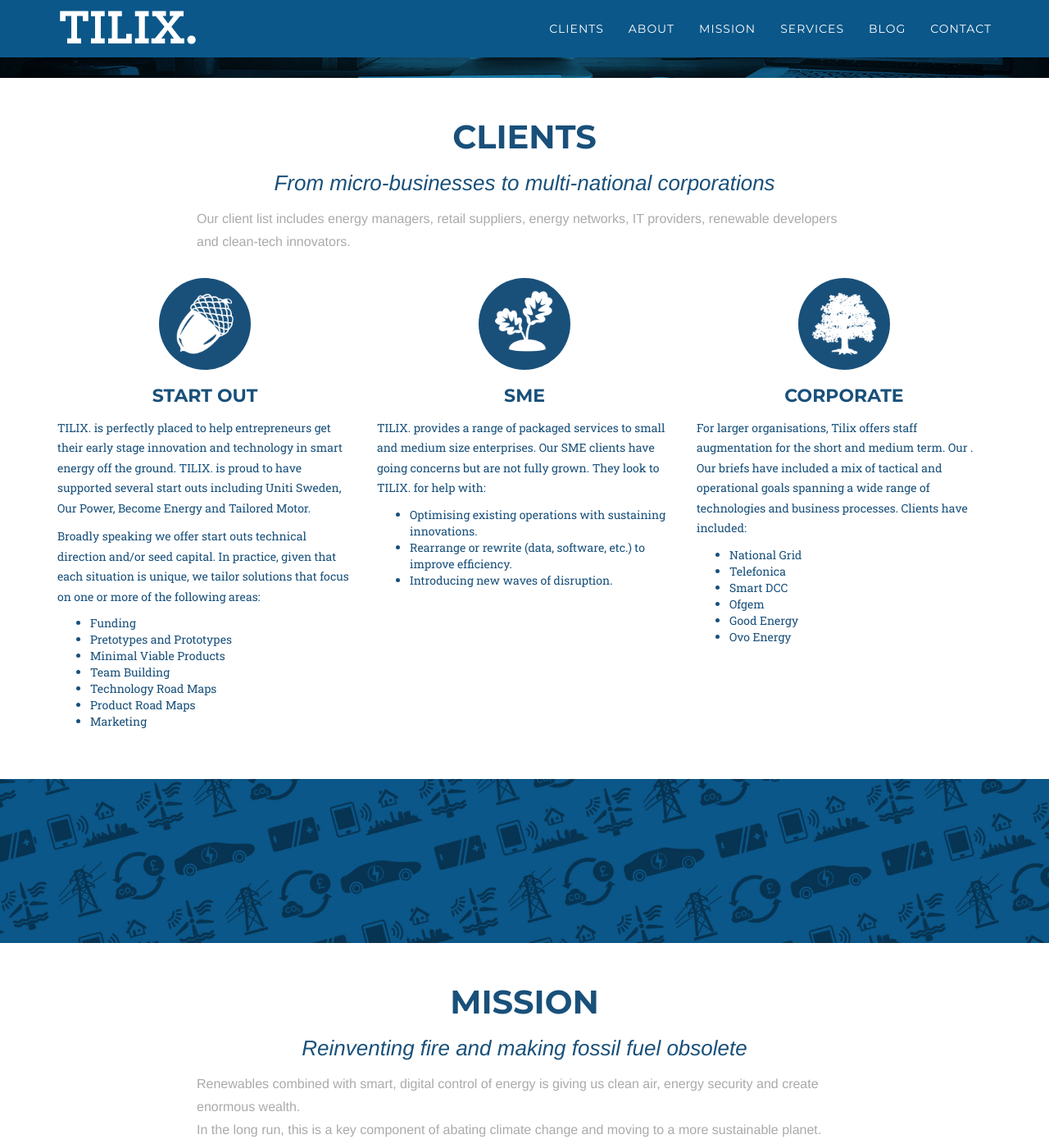
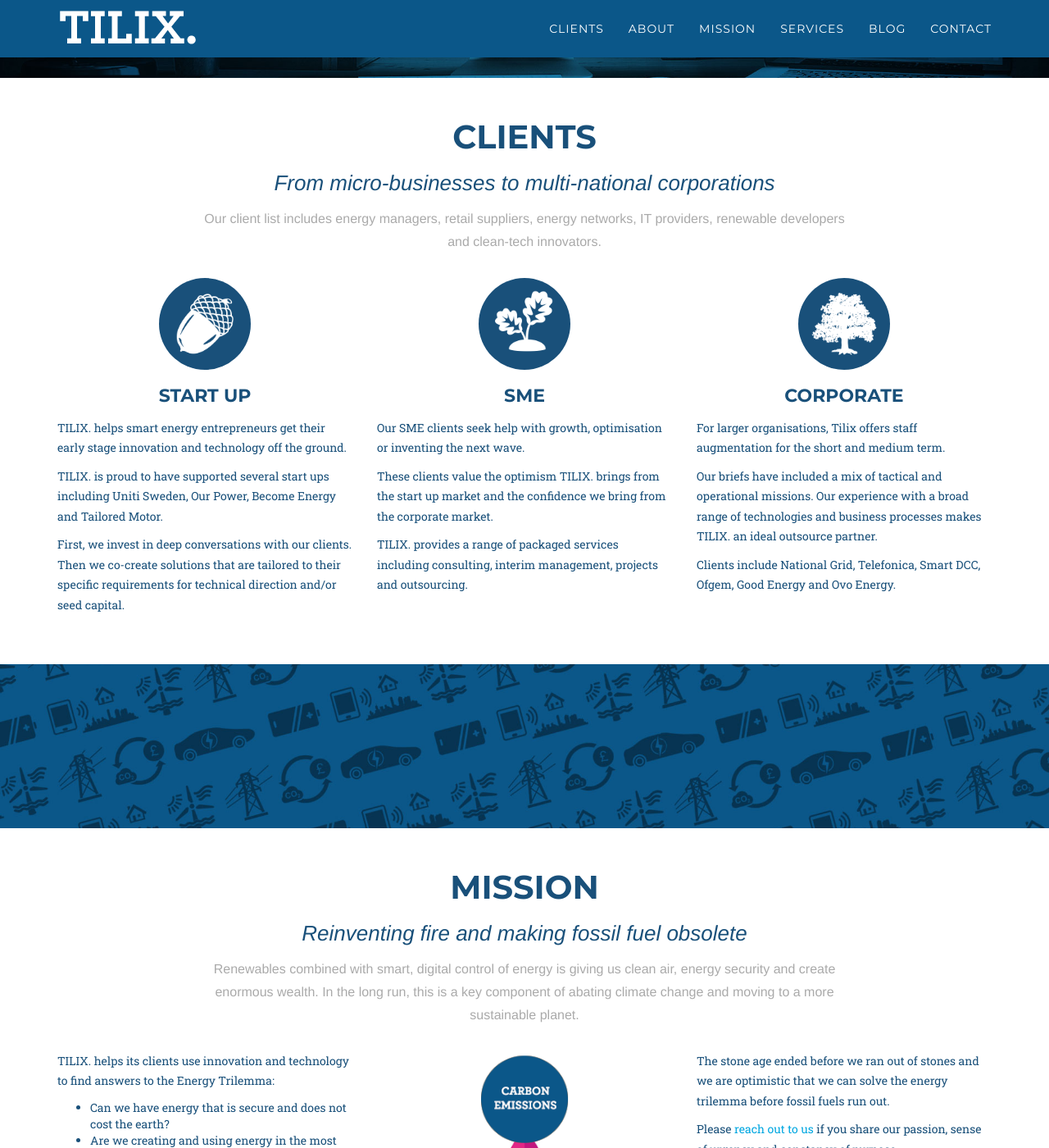
Before and after one commit to milomedia/tilix, a Jekyll site: the page built from index.html, in a window 1280 px wide and 1400 px high, scrolled down 579 px. Shown: the whole window at 82% size. Built offline with Jekyll 4.4.1, drawn with Linux system fonts in a browser that asks for light colours; nearby versions of some CDN libraries; a script that is not in the unit is left out; some of the changed text lies outside the part shown.

Commit message:
Back porting home page copy from live site.

```diff
--- a/_includes/mission.md
+++ b/_includes/mission.md
@@ -2,6 +2,4 @@
 
 ## Reinventing fire and making fossil fuel obsolete
 
-Renewables combined with smart, digital control of energy is giving us clean air, energy security and create enormous wealth.
-
-In the long run, this is a key component of abating climate change and moving to a more sustainable planet.
+Renewables combined with smart, digital control of energy is giving us clean air, energy security and create enormous wealth. In the long run, this is a key component of abating climate change and moving to a more sustainable planet.
--- a/_includes/whatwedo-1.md
+++ b/_includes/whatwedo-1.md
@@ -1,12 +1,6 @@
-### Start Out
-TILIX. is perfectly placed to help entrepreneurs get their early stage innovation and technology in smart energy off the ground. TILIX. is proud to have supported several start outs including Uniti Sweden, Our Power, Become Energy and Tailored Motor.
+### Start Up
+TILIX. helps smart energy entrepreneurs get their early stage innovation and technology off the ground.
 
-Broadly speaking we offer start outs technical direction and/or seed capital. In practice, given that each situation is unique, we tailor solutions that focus on one or more of the following areas:
+TILIX. is proud to have supported several start ups including Uniti Sweden, Our Power, Become Energy and Tailored Motor.
 
-- Funding
-- Pretotypes and Prototypes
-- Minimal Viable Products
-- Team Building
-- Technology Road Maps
-- Product Road Maps
-- Marketing
+First, we invest in deep conversations with our clients. Then we co-create solutions that are tailored to their specific requirements for technical direction and/or seed capital.
--- a/_includes/whatwedo-2.md
+++ b/_includes/whatwedo-2.md
@@ -1,7 +1,7 @@
 ### SME
 
-TILIX. provides a range of packaged services to small and medium size enterprises. Our SME clients have going concerns but are not fully grown. They look to TILIX. for help with:
+Our SME clients seek help with growth, optimisation or inventing the next wave.
 
-- Optimising existing operations with sustaining innovations.
-- Rearrange or rewrite (data, software, etc.) to improve efficiency.
-- Introducing new waves of disruption.
+These clients value the optimism TILIX. brings from the start up market and the confidence we bring from the corporate market.
+
+TILIX. provides a range of packaged services including consulting, interim management, projects and outsourcing.
--- a/_includes/whatwedo-3.md
+++ b/_includes/whatwedo-3.md
@@ -1,10 +1,7 @@
 ### Corporate
 
-For larger organisations, Tilix offers staff augmentation for the short and medium term. Our . Our briefs have included a mix of tactical and operational goals spanning a wide range of technologies and business processes. Clients have included:
+For larger organisations, Tilix offers staff augmentation for the short and medium term.
 
-* National Grid
-* Telefonica
-* Smart DCC
-* Ofgem
-* Good Energy
-* Ovo Energy
+Our briefs have included a mix of tactical and operational missions. Our experience with a broad range of technologies and business processes makes TILIX. an ideal outsource partner.
+
+Clients include National Grid, Telefonica, Smart DCC, Ofgem, Good Energy and Ovo Energy.
--- a/_layouts/default.html
+++ b/_layouts/default.html
@@ -73,7 +73,7 @@
         <div class="container">
             <div class="row">
                 <div class="col-md-4">
-                    <span class="copyright">Copyright &copy; TILIX. 2016</span>
+                    <span class="copyright">Copyright &copy; TILIX. 2017</span>
                 </div>
                 <div class="col-md-4">
                     <ul class="list-inline social-buttons">
--- a/assets/css/tilix.css
+++ b/assets/css/tilix.css
@@ -20,10 +20,10 @@
 }
 
 .intro p {
- max-width: 800px;
-font-size: 16px;
-margin: 0 auto;
-text-align: left;
+	max-width: 800px;
+	font-size: 16px;
+	margin: 0 auto;
+	text-align: center;
 	color: #aaaaaa;
 	font-family: "Droid Serif","Helvetica Neue",Helvetica,Arial,sans-serif;
 }
```
